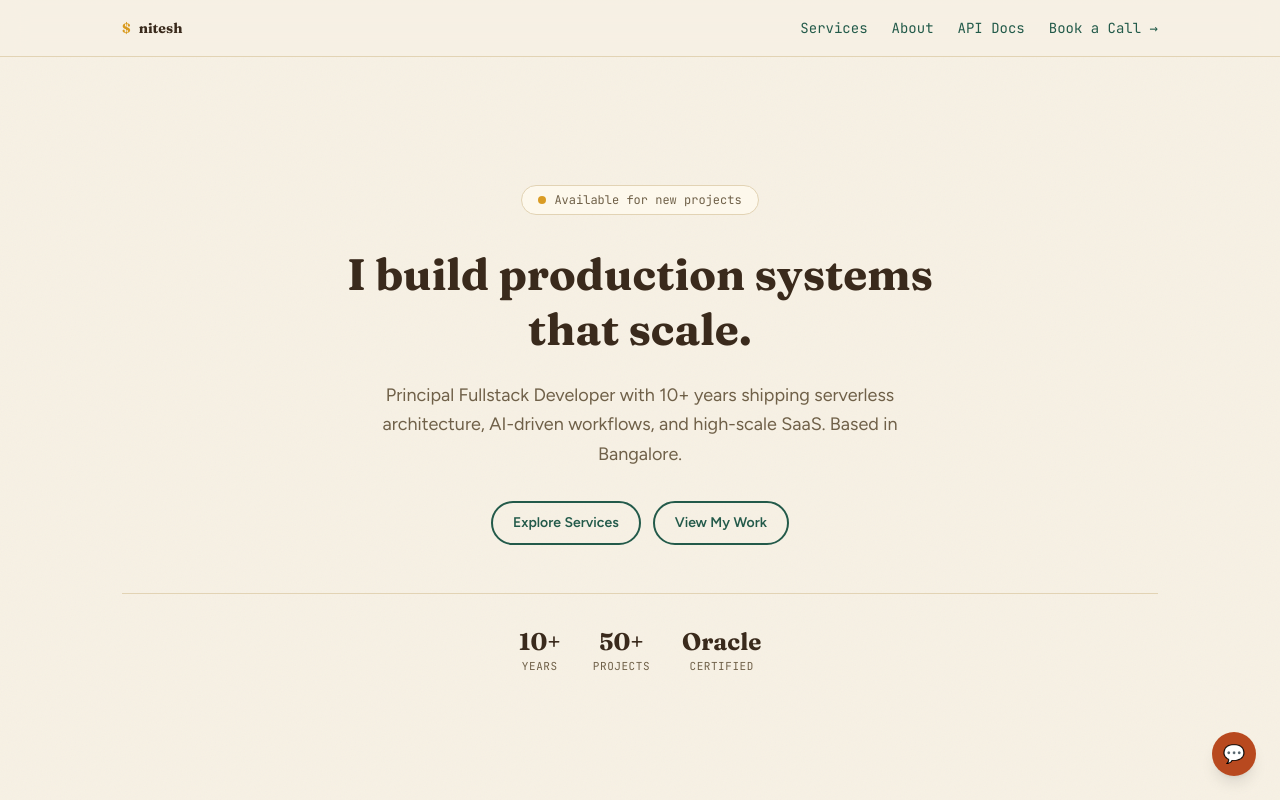
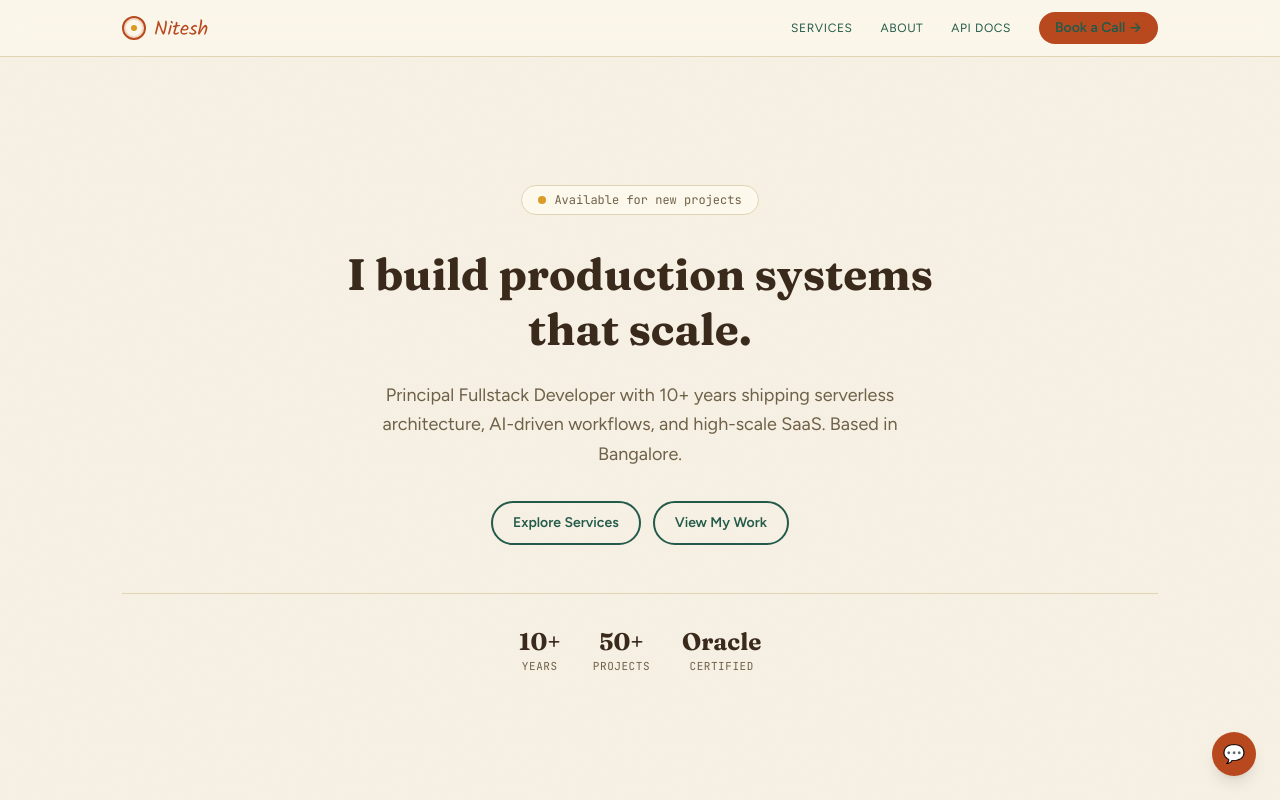
Before and after one commit to knee-tesh/initesh, a Next.js app: page / in a window 1280 px wide. Shown: the top 800 px of the page. Built offline with nearby package versions, Linux system fonts and the light colour scheme.

Commit message:
style(boho): restyle nav and mobile menu with medallion wordmark

```diff
--- a/src/components/layout/mobile-menu.tsx
+++ b/src/components/layout/mobile-menu.tsx
@@ -5,7 +5,7 @@ import Link from "next/link";
 const links = [
   { label: "Services", href: "/services" },
   { label: "About", href: "/about" },
-  { label: "Contact", href: "/contact" },
+  { label: "API Docs", href: "/api-docs" },
 ];
 
 export default function MobileMenu({ open, onClose }: { open: boolean; onClose: () => void }) {
@@ -15,7 +15,7 @@ export default function MobileMenu({ open, onClose }: { open: boolean; onClose:
     <div className="fixed inset-0 z-[100] bg-void flex flex-col items-center justify-center gap-8">
       <button
         onClick={onClose}
-        className="absolute top-4 right-4 text-muted hover:text-text"
+        className="absolute top-4 right-4 text-stone hover:text-teal"
         aria-label="Close menu"
       >
         <svg width="24" height="24" viewBox="0 0 24 24" fill="none">
@@ -28,7 +28,7 @@ export default function MobileMenu({ open, onClose }: { open: boolean; onClose:
           key={link.href}
           href={link.href}
           onClick={onClose}
-          className="text-2xl text-text hover:text-accent transition-colors font-[family-name:var(--font-display)]"
+          className="text-2xl text-ink hover:text-terracotta transition-colors font-[family-name:var(--font-display)]"
         >
           {link.label}
         </Link>
@@ -37,7 +37,7 @@ export default function MobileMenu({ open, onClose }: { open: boolean; onClose:
       <Link
         href="/contact"
         onClick={onClose}
-        className="bg-accent text-void px-6 py-3 rounded text-lg font-semibold font-[family-name:var(--font-mono)]"
+        className="bg-terracotta text-linen px-6 py-3 rounded-full text-lg font-semibold"
       >
         Book a Call →
       </Link>
--- a/src/components/layout/nav.tsx
+++ b/src/components/layout/nav.tsx
@@ -2,13 +2,13 @@
 
 import Link from "next/link";
 import { useState } from "react";
+import Medallion from "@/components/shared/medallion";
 import MobileMenu from "./mobile-menu";
 
 const links = [
   { label: "Services", href: "/services" },
   { label: "About", href: "/about" },
   { label: "API Docs", href: "/api-docs" },
-  { label: "Book a Call →", href: "/contact" },
 ];
 
 export default function Nav() {
@@ -16,33 +16,37 @@ export default function Nav() {
 
   return (
     <>
-      <nav className="sticky top-0 z-50 bg-void/80 backdrop-blur-md border-b border-border">
+      <nav className="sticky top-0 z-50 bg-linen/80 backdrop-blur-md border-b border-hem">
         <div className="max-w-[1100px] mx-auto px-4 md:px-6 lg:px-8 h-14 flex items-center justify-between">
-          <Link href="/" className="flex items-center gap-2 font-[family-name:var(--font-display)] text-sm font-bold">
-            <span className="text-mint">$</span>
-            <span className="text-text">nitesh</span>
+          <Link href="/" className="flex items-center gap-2">
+            <Medallion className="w-6 h-6">
+              <span className="w-1.5 h-1.5 rounded-full bg-gold" />
+            </Medallion>
+            <span className="text-xl text-terracotta font-[family-name:var(--font-script)] leading-none pt-1">
+              Nitesh
+            </span>
           </Link>
 
-          <div className="hidden md:flex items-center gap-6">
+          <div className="hidden md:flex items-center gap-7">
             {links.map((link) => (
               <Link
                 key={link.href}
                 href={link.href}
-                className="text-sm text-muted hover:text-accent transition-colors font-[family-name:var(--font-mono)]"
+                className="text-xs uppercase tracking-wider text-stone hover:text-teal hover:underline underline-offset-4 transition-colors"
               >
                 {link.label}
               </Link>
             ))}
-            {/* <Link
+            <Link
               href="/contact"
-              className="text-text text-void px-4 py-1.5 rounded text-sm font-semibold font-[family-name:var(--font-mono)] hover:opacity-90 transition-opacity"
+              className="bg-terracotta text-linen px-4 py-1.5 rounded-full text-sm font-semibold hover:opacity-90 transition-opacity"
             >
-
-            </Link> */}
+              Book a Call →
+            </Link>
           </div>
 
           <button
-            className="md:hidden text-muted hover:text-text"
+            className="md:hidden text-terracotta hover:text-teal"
             onClick={() => setMobileOpen(true)}
             aria-label="Open menu"
           >
```
